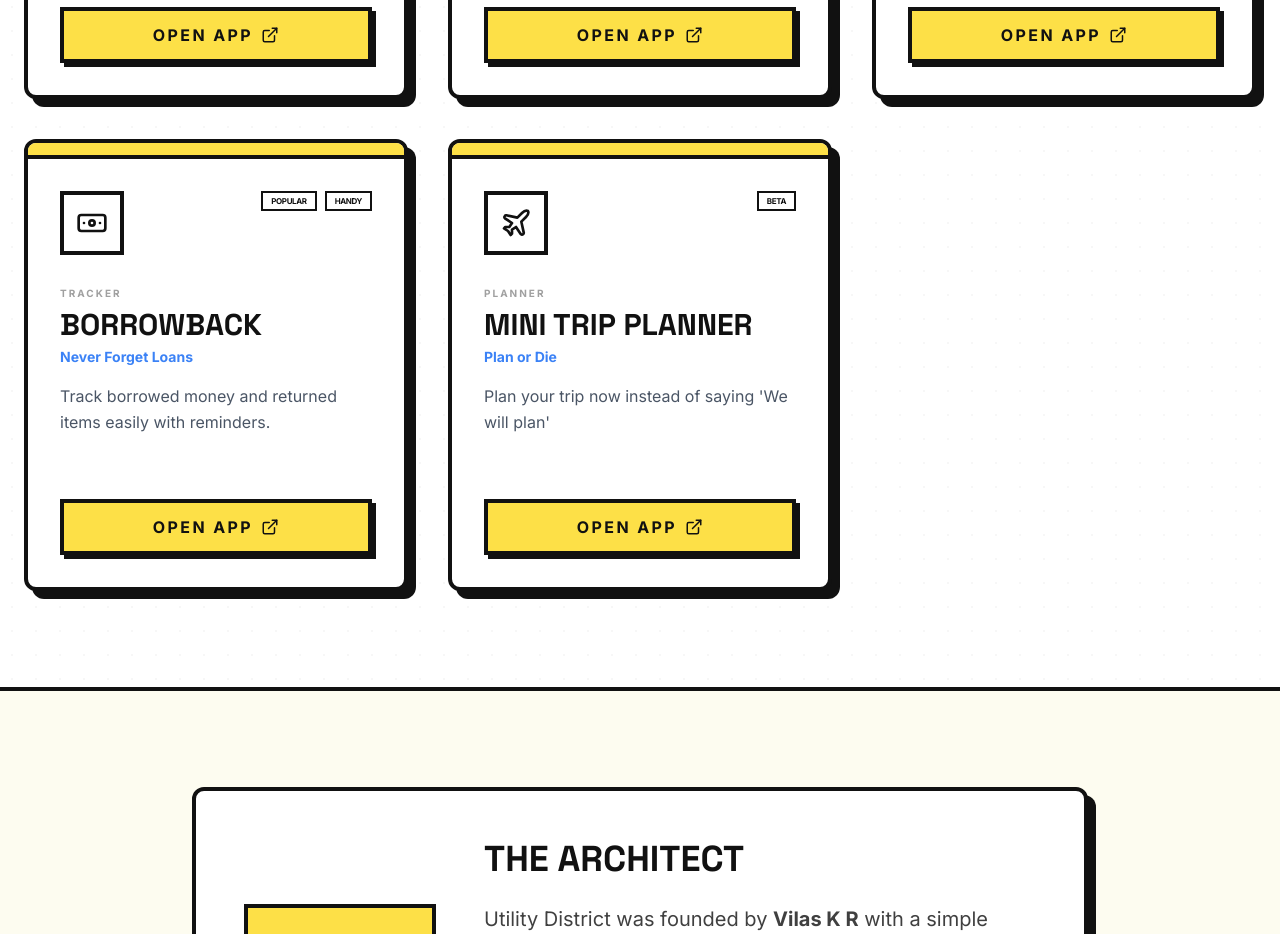
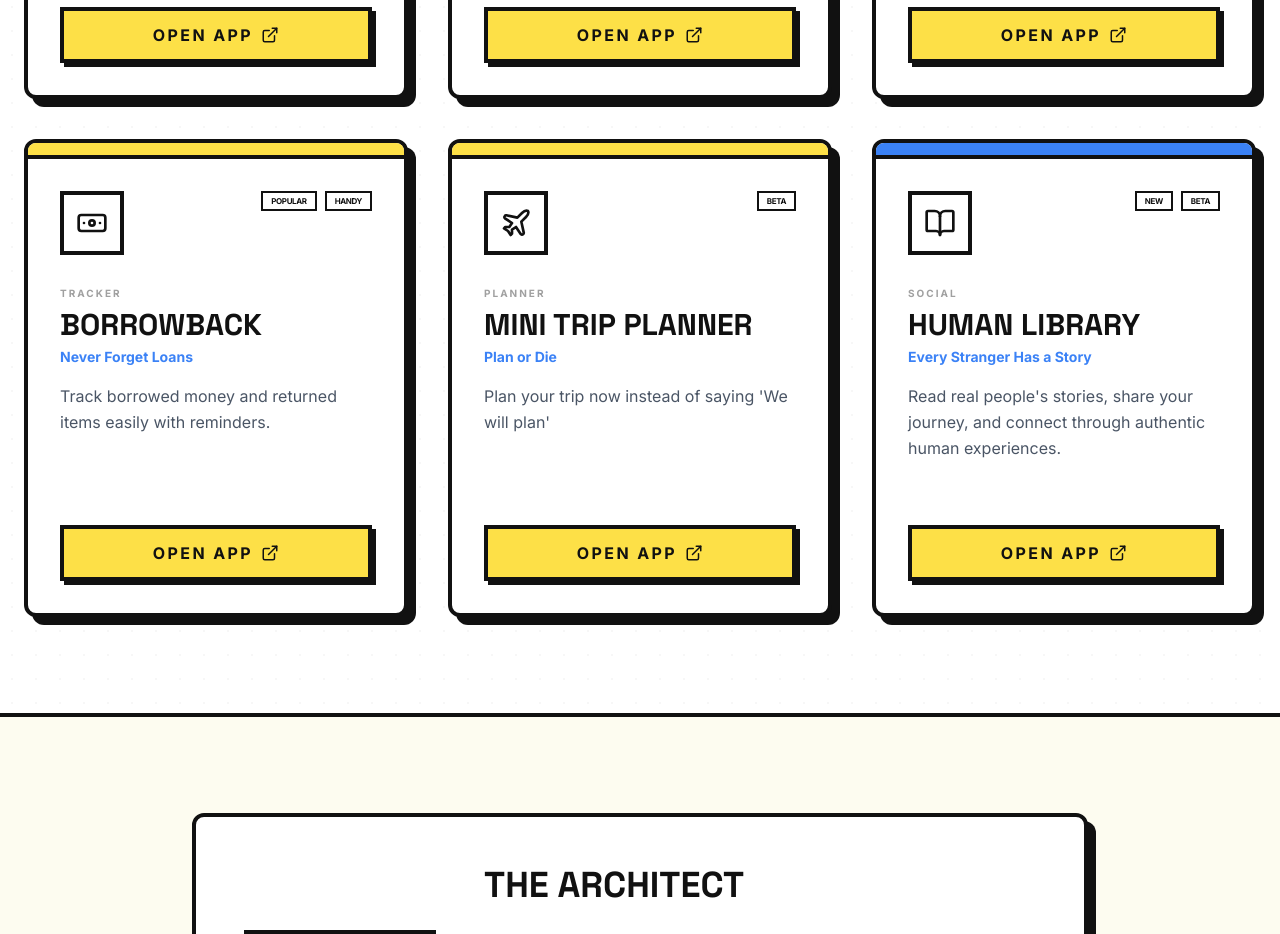
Before and after one commit to vilaskr/utility-district, a React (Vite) app: page / in a window 1280 px wide. Shown: the part 1300-2234 px from the top of the page. Built offline with nearby package versions, Linux system fonts and the light colour scheme; no server answers.

Commit message:
feat: add Human Library tool to constants
Add a new utility entry for the Human Library platform to the constants list.

```diff
--- a/src/constants.ts
+++ b/src/constants.ts
@@ -65,7 +65,18 @@ export const APPS: AppUtility[] = [
     url: 'https://minitrip.vercel.app/',
     color: 'bg-retro-yellow',
     stickers: ['BETA']
-  }
+  },
+  {
+  id: 'humanlibrary',
+  name: 'HUMAN LIBRARY',
+  tagline: "Every Stranger Has a Story",
+  description: "Read real people's stories, share your journey, and connect through authentic human experiences.",
+  icon: 'BookOpen',
+  category: 'SOCIAL',
+  url: 'https://human-library-three.vercel.app/',
+  color: 'bg-retro-blue',
+  stickers: ['NEW','BETA']
+}
 ];
 
 export const SOCIALS = {
```
